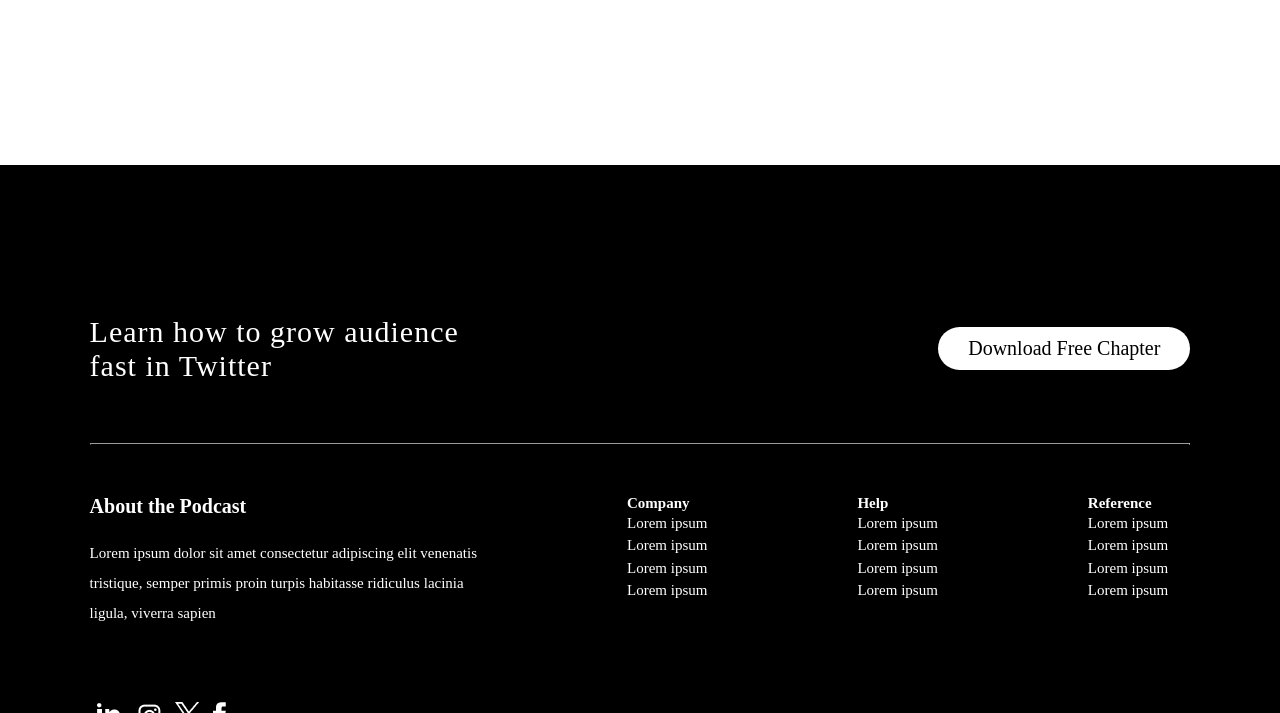
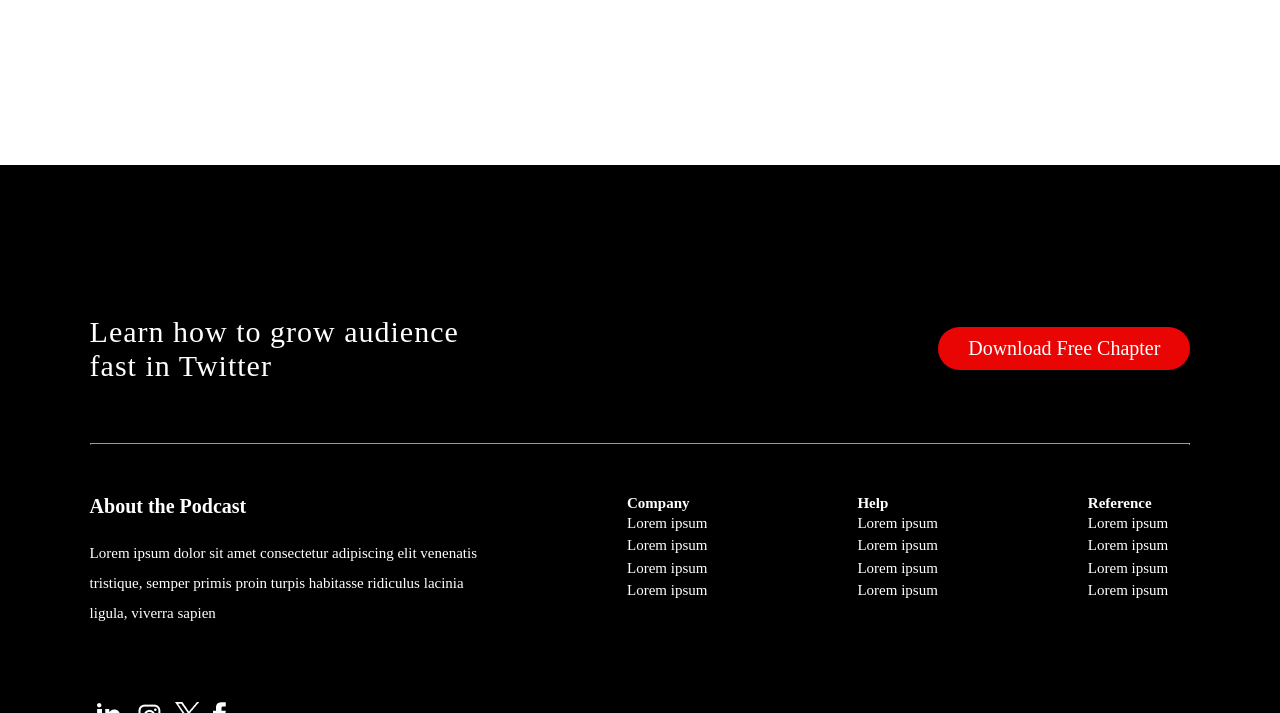
Before and after one commit to Jonselorm/Popcast, a plain HTML site: page index.html in a window 1280 px wide. In both pictures the pointer is over the element "Download Free Chapter". Shown: the part 5788-6501 px from the top of the page. Drawn offline with Linux system fonts and the light colour scheme.

Commit message:
some add

```diff
--- a/style.css
+++ b/style.css
@@ -234,6 +234,7 @@ section {
   align-items: center;
   gap: 3rem;
   margin-bottom: 3rem;
+
 }
 
 
@@ -578,7 +579,7 @@ input:checked + .toogle-button {
 
 .plan:hover{
   background-color: #ea0505;
-  color: white;
+  /* color: white; */
   cursor: pointer;
 }
 
@@ -692,6 +693,11 @@ form button:hover {
   border-radius: 30px;
 }
 
+.footer-top p:hover{
+ background-color:  #ea0505;
+ color: #fff;
+}
+
 hr {
   border-bottom: 1px solid #00000080;
   margin-bottom: 5rem;
@@ -727,6 +733,7 @@ hr {
 
 .social-media {
   margin-top: 7rem;
+  cursor: pointer;
 }
 
 /* footer ends here  */
```
